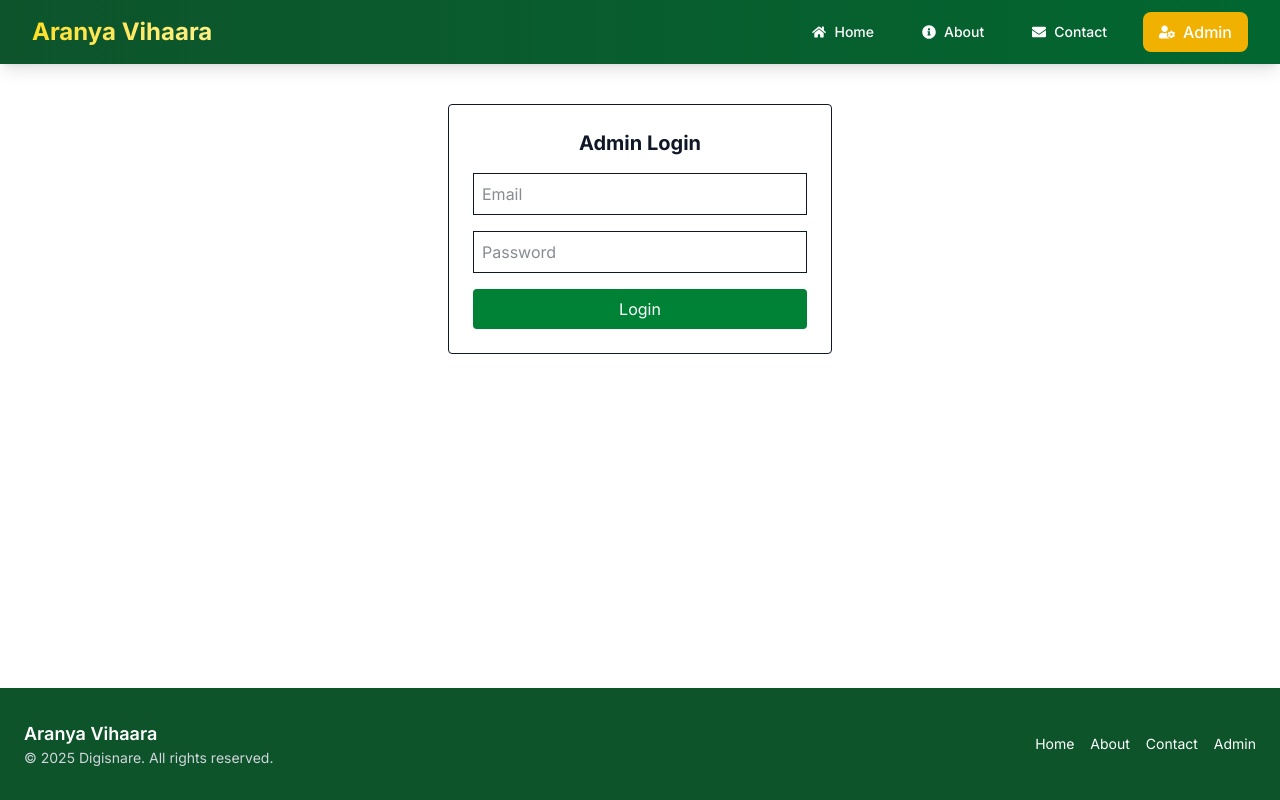
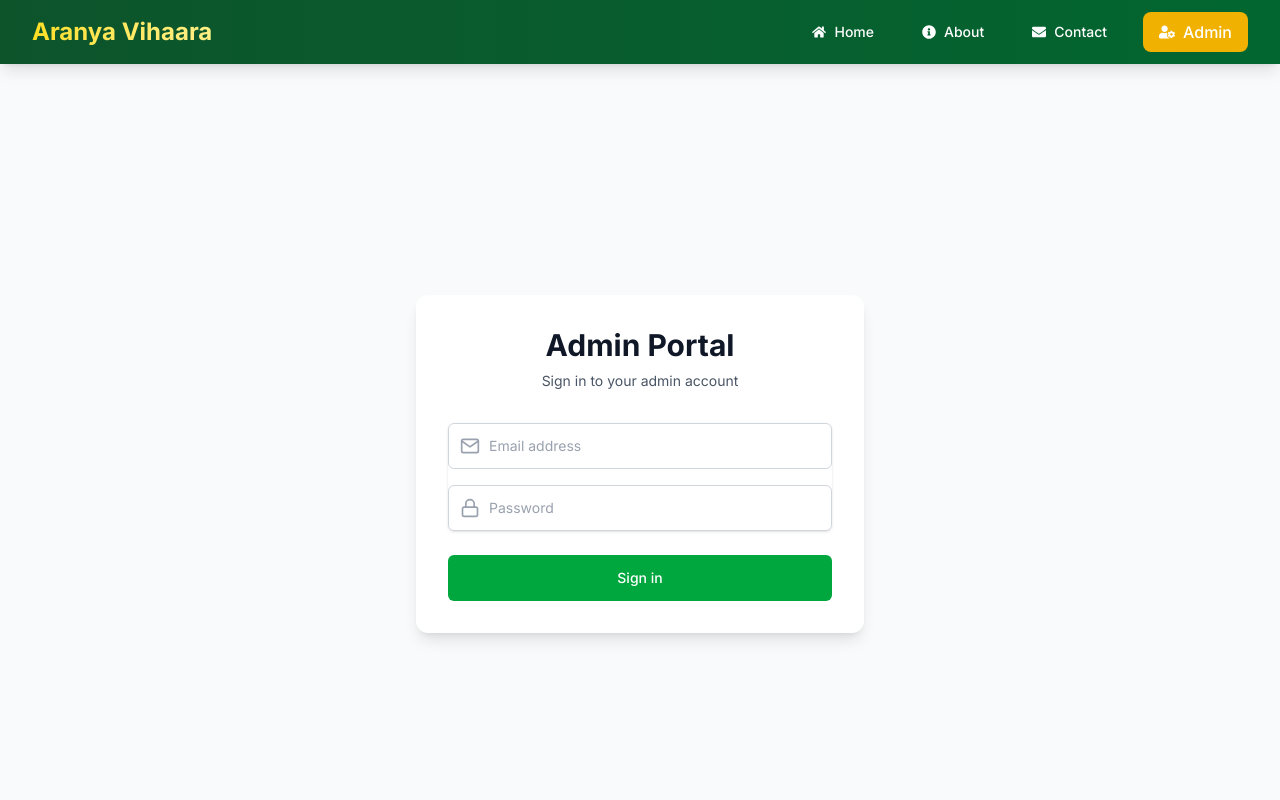
Before and after one commit to SyedSohail786/trekking-web, a React (Vite) app in the folder client/: page /admin in a window 1280 px wide. Shown: the top 800 px of the page. Built offline with nearby package versions, Linux system fonts and the light colour scheme.

Commit message:
update admin login ui

```diff
--- a/client/src/Components/AdminLogin.jsx
+++ b/client/src/Components/AdminLogin.jsx
@@ -1,28 +1,128 @@
 import { useState } from "react";
 import axios from "axios";
+import { toast } from "react-toastify";
+import { FiMail, FiLock, FiLoader } from "react-icons/fi";
 
 const AdminLogin = ({ onLogin }) => {
   const [email, setEmail] = useState("");
   const [password, setPassword] = useState("");
+  const [isLoading, setIsLoading] = useState(false);
 
   const login = async (e) => {
     e.preventDefault();
+    setIsLoading(true);
+
     try {
-      const res = await axios.post("http://localhost:8000/api/admin/login", { email, password });
+      const res = await axios.post("http://localhost:8000/api/admin/login", {
+        email,
+        password
+      });
+
       localStorage.setItem("adminToken", res.data.token);
       onLogin(true);
-    } catch {
-      alert("Invalid credentials");
+      toast.success("Login successful!");
+    } catch (err) {
+      const errorMessage = err.response?.data?.message || "Invalid credentials";
+      toast.error(errorMessage);
+    } finally {
+      setIsLoading(false);
     }
   };
 
   return (
-    <form onSubmit={login} className="max-w-sm mx-auto mt-10 space-y-4 p-6 border rounded">
-      <h2 className="text-xl font-bold text-center">Admin Login</h2>
-      <input type="email" placeholder="Email" className="w-full border p-2" value={email} onChange={(e) => setEmail(e.target.value)} />
-      <input type="password" placeholder="Password" className="w-full border p-2" value={password} onChange={(e) => setPassword(e.target.value)} />
-      <button type="submit" className="w-full bg-green-700 text-white py-2 rounded">Login</button>
-    </form>
+    <div className="min-h-screen flex items-center justify-center bg-gray-50">
+      <div className="w-full max-w-md p-8 space-y-8 bg-white rounded-xl shadow-lg">
+        <div className="text-center">
+          <h2 className="text-3xl font-extrabold text-gray-900">Admin Portal</h2>
+          <p className="mt-2 text-sm text-gray-600">
+            Sign in to your admin account
+          </p>
+        </div>
+
+        <form onSubmit={login} className="mt-8 space-y-6">
+          <div className="rounded-md shadow-sm space-y-4">
+            <div>
+              <label htmlFor="email" className="sr-only">Email</label>
+              <div className="relative">
+                <div className="absolute inset-y-0 left-0 pl-3 flex items-center pointer-events-none">
+                  <FiMail className="h-5 w-5 text-gray-400" />
+                </div>
+                <input
+                  id="email"
+                  name="email"
+                  type="email"
+                  autoComplete="email"
+                  required
+                  className="appearance-none block w-full pl-10 pr-3 py-3 border border-gray-300 rounded-md placeholder-gray-400 focus:outline-none focus:ring-green-500 focus:border-green-500 sm:text-sm"
+                  placeholder="Email address"
+                  value={email}
+                  onChange={(e) => setEmail(e.target.value)}
+                />
+              </div>
+            </div>
+
+            <div>
+              <label htmlFor="password" className="sr-only">Password</label>
+              <div className="relative">
+                <div className="absolute inset-y-0 left-0 pl-3 flex items-center pointer-events-none">
+                  <FiLock className="h-5 w-5 text-gray-400" />
+                </div>
+                <input
+                  id="password"
+                  name="password"
+                  type="password"
+                  autoComplete="current-password"
+                  required
+                  className="appearance-none block w-full pl-10 pr-3 py-3 border border-gray-300 rounded-md placeholder-gray-400 focus:outline-none focus:ring-green-500 focus:border-green-500 sm:text-sm"
+                  placeholder="Password"
+                  value={password}
+                  onChange={(e) => setPassword(e.target.value)}
+                />
+              </div>
+            </div>
+          </div>
+
+          {/* <div className="flex items-center justify-between">
+            <div className="flex items-center">
+              <input
+                id="remember-me"
+                name="remember-me"
+                type="checkbox"
+                className="h-4 w-4 text-green-600 focus:ring-green-500 border-gray-300 rounded"
+              />
+              <label htmlFor="remember-me" className="ml-2 block text-sm text-gray-900">
+                Remember me
+              </label>
+            </div>
+
+            <div className="text-sm">
+              <a href="#" className="font-medium text-green-600 hover:text-green-500">
+                Forgot password?
+              </a>
+            </div>
+          </div> */}
+
+          <div>
+            <button
+              type="submit"
+              disabled={isLoading}
+              className={`group relative w-full flex justify-center py-3 px-4 border border-transparent text-sm font-medium rounded-md text-white bg-green-600 hover:bg-green-700 focus:outline-none focus:ring-2 focus:ring-offset-2 focus:ring-green-500 transition-colors ${
+                isLoading ? "opacity-75 cursor-not-allowed" : ""
+              }`}
+            >
+              {isLoading ? (
+                <>
+                  <FiLoader className="animate-spin mr-2 h-5 w-5" />
+                  Signing in...
+                </>
+              ) : (
+                "Sign in"
+              )}
+            </button>
+          </div>
+        </form>
+      </div>
+    </div>
   );
 };
 
--- a/client/src/Components/PopularTrek.jsx
+++ b/client/src/Components/PopularTrek.jsx
@@ -9,7 +9,7 @@ const PopularTrek = () => {
   const [error, setError] = useState(null);
 
   useEffect(() => {
-    let isMounted = true; // Flag to track component mount status
+    let isMounted = true;
 
     const fetchTreks = async () => {
       try {
@@ -31,9 +31,8 @@ const PopularTrek = () => {
     };
 
     fetchTreks();
-
     return () => {
-      isMounted = false; // Cleanup function
+      isMounted = false;
     };
   }, []);
 
@@ -97,10 +96,6 @@ const PopularTrek = () => {
               src={trek.image || '/placeholder-trek.jpg'}
               alt={trek.title || 'Trek image'}
               className="w-full h-48 object-cover"
-              onError={(e) => {
-                e.target.onerror = null;
-                e.target.src = '/placeholder-trek.jpg';
-              }}
             />
             <div className="p-6 flex flex-col flex-grow">
               <h3 className="text-xl font-semibold text-blue-500 mb-2 text-center border-b border-gray-200 pb-2">
```
Also changed, not shown: 2 other files (tests, documents, lock files or other folders).
